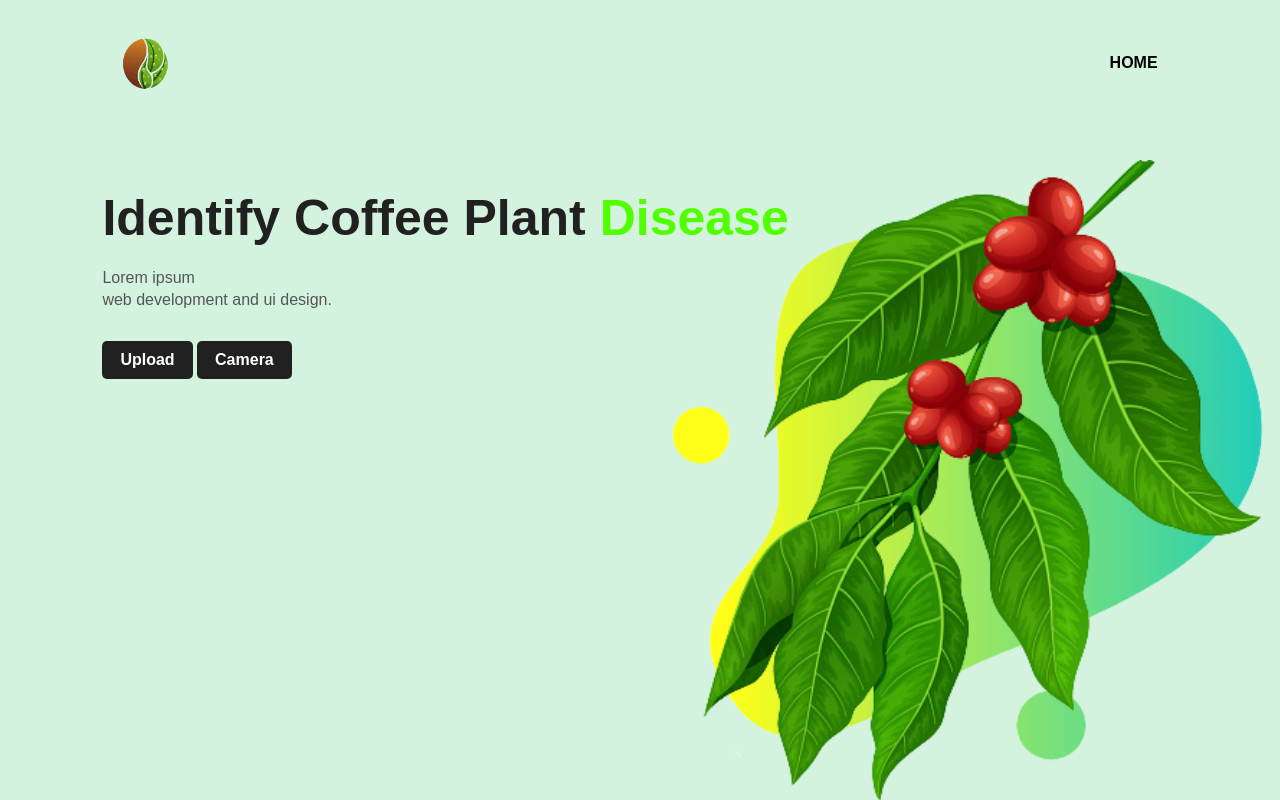
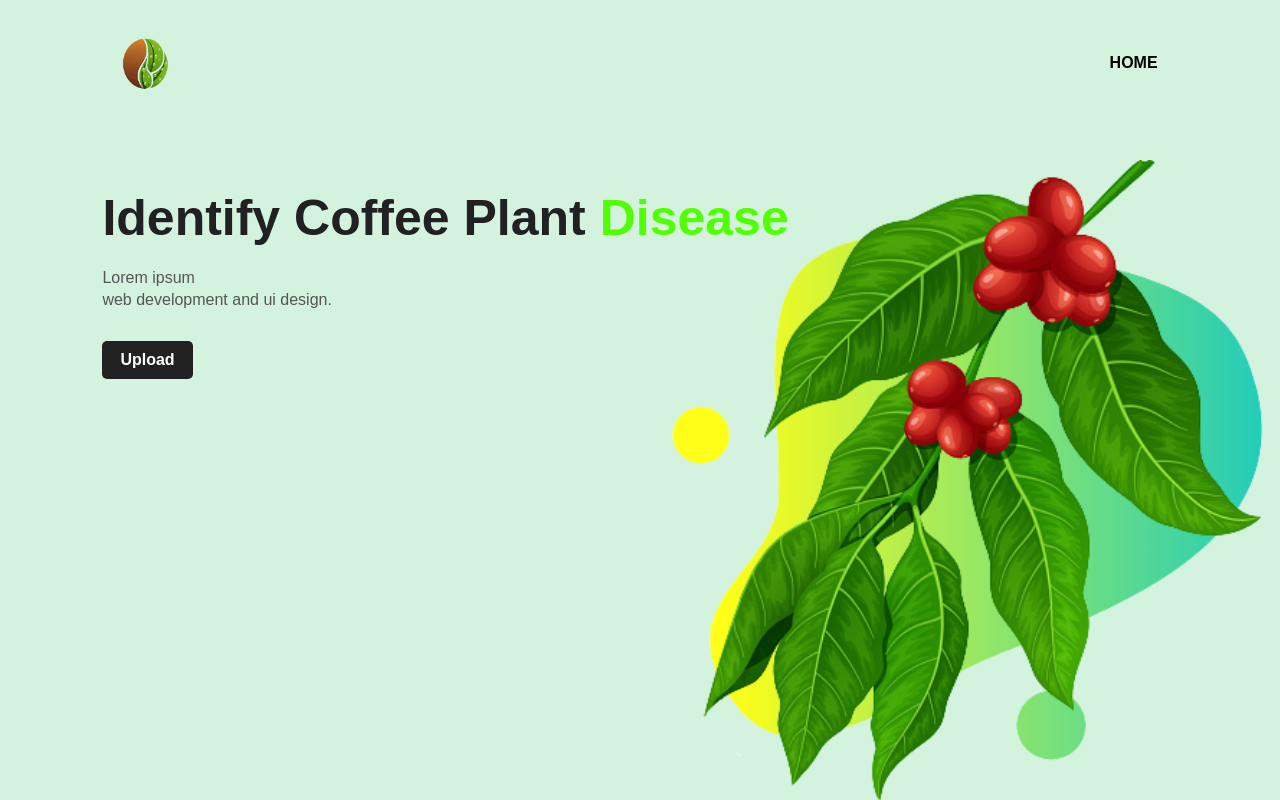
Before and after one commit to Faberroni/coffee_leaf_cnn, a Flask app: page / in a window 1280 px wide. Run offline with Flask 2, Linux system fonts and the light colour scheme.

Commit message:
removed camera

```diff
--- a/templates/index.html
+++ b/templates/index.html
@@ -20,7 +20,6 @@
             <h1>Identify Coffee Plant<span> Disease</span></h1>
             <p>Lorem ipsum <br> web development and ui design. </p>
             <a href="#">Upload</a>
-            <a href="#">Camera</a>
         </div>
         <div class="images">
             <img src="{{url_for('static', filename='shape.png')}}" class="shape">
```
